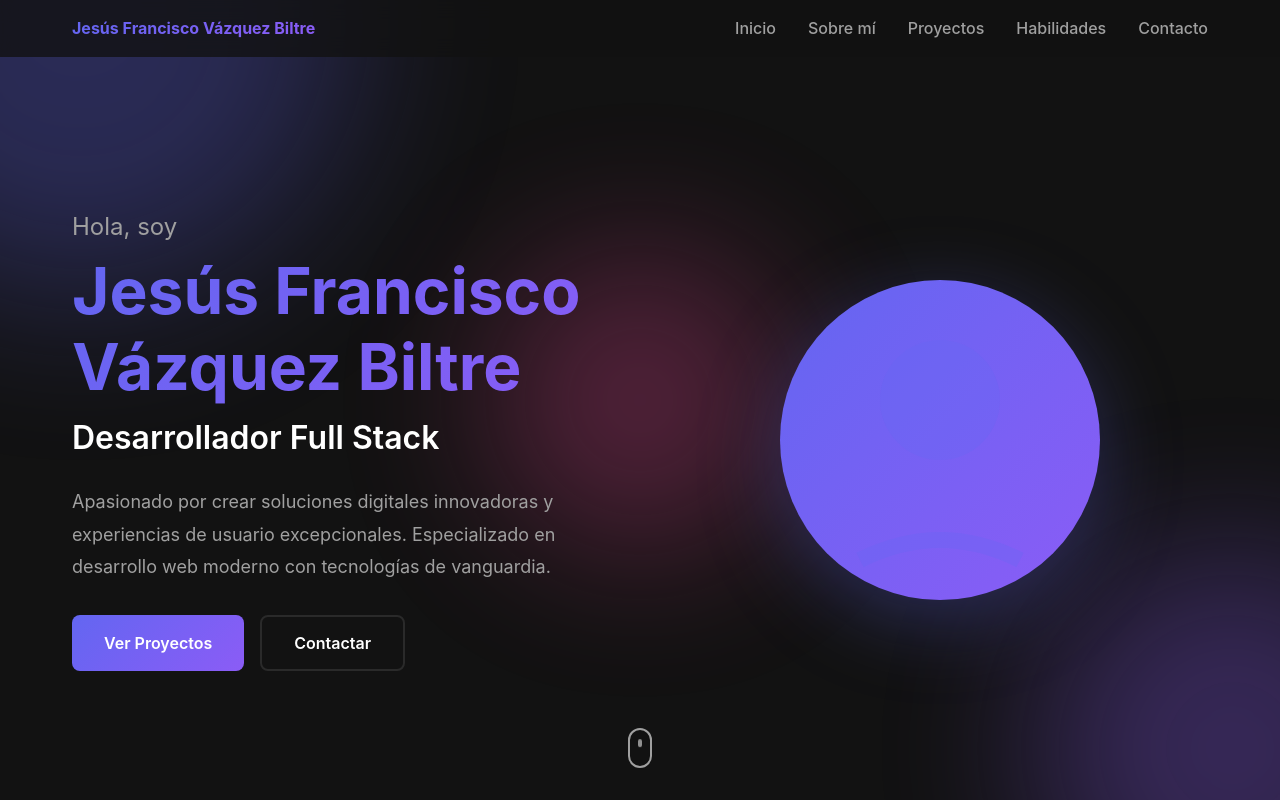
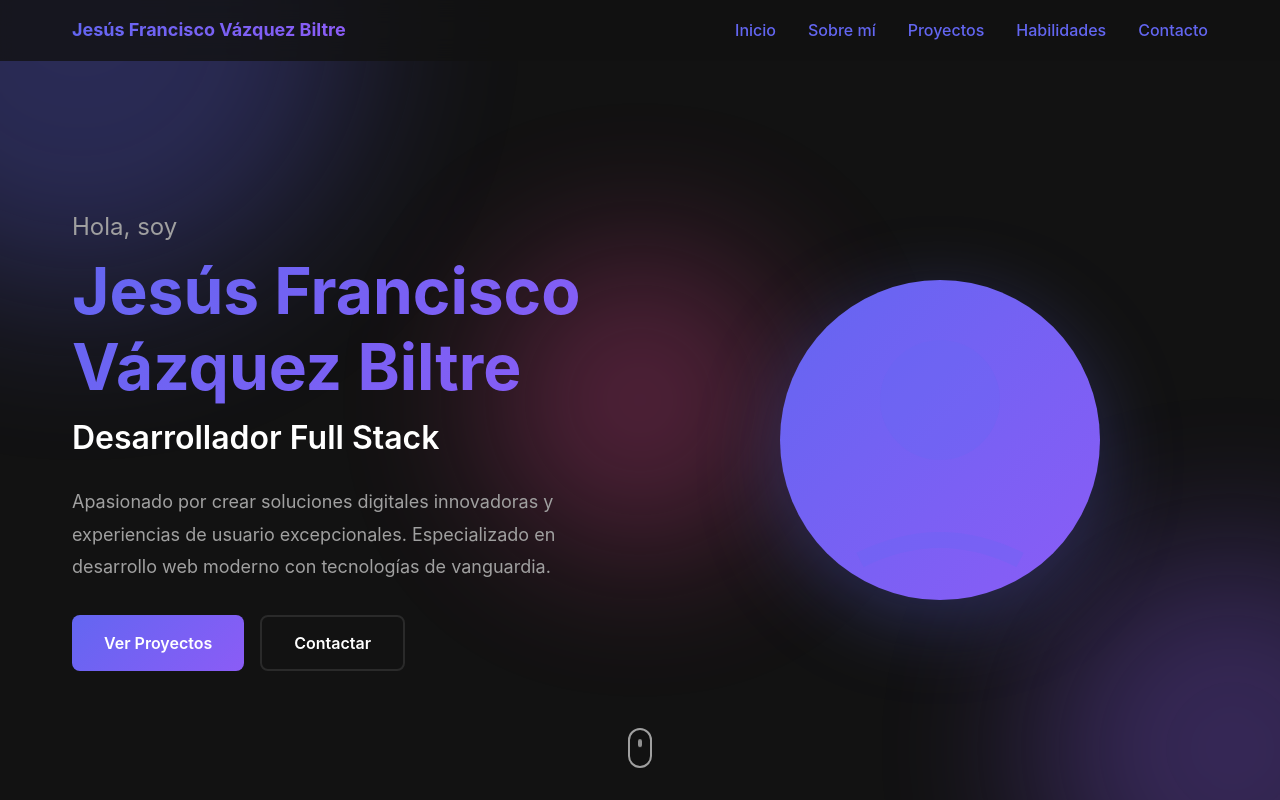
Before and after one commit to jesusfvb/portfolio, a React (Vite) app: page / in a window 1280 px wide. Shown: the top 800 px of the page. Built offline with nearby package versions, Linux system fonts and the light colour scheme.

Commit message:
refactor(header): Remove Header.css and convert styles to Tailwind CSS for improved responsiveness and maintainability

```diff
--- a/src/presentation/components/layout/Header.css
+++ /dev/null
@@ -1,137 +0,0 @@
-.header {
-  position: fixed;
-  top: 0;
-  left: 0;
-  right: 0;
-  z-index: 1000;
-  background: rgba(18, 18, 18, 0.8);
-  backdrop-filter: blur(10px);
-  transition: all 0.3s ease;
-  border-bottom: 1px solid transparent;
-}
-
-.header.scrolled {
-  background: rgba(18, 18, 18, 0.95);
-  border-bottom-color: rgba(255, 255, 255, 0.1);
-  box-shadow: 0 4px 20px rgba(0, 0, 0, 0.1);
-}
-
-.header-content {
-  display: flex;
-  justify-content: space-between;
-  align-items: center;
-  padding: 1rem 0;
-}
-
-.logo {
-  font-size: 1rem;
-  font-weight: 700;
-  background: linear-gradient(135deg, var(--primary-color), var(--secondary-color));
-  -webkit-background-clip: text;
-  -webkit-text-fill-color: transparent;
-  background-clip: text;
-  cursor: pointer;
-  transition: transform 0.3s ease;
-  white-space: nowrap;
-}
-
-.logo:hover {
-  transform: scale(1.02);
-}
-
-@media (max-width: 768px) {
-  .logo {
-    font-size: 0.875rem;
-  }
-}
-
-.nav {
-  display: flex;
-  gap: 2rem;
-  align-items: center;
-}
-
-.nav a {
-  color: var(--text-secondary);
-  text-decoration: none;
-  font-weight: 500;
-  transition: color 0.3s ease;
-  position: relative;
-}
-
-.nav a::after {
-  content: '';
-  position: absolute;
-  bottom: -5px;
-  left: 0;
-  width: 0;
-  height: 2px;
-  background: linear-gradient(135deg, var(--primary-color), var(--secondary-color));
-  transition: width 0.3s ease;
-}
-
-.nav a:hover {
-  color: var(--text-primary);
-}
-
-.nav a:hover::after {
-  width: 100%;
-}
-
-.mobile-menu-toggle {
-  display: none;
-  flex-direction: column;
-  gap: 5px;
-  background: none;
-  border: none;
-  cursor: pointer;
-  padding: 0.5rem;
-}
-
-.mobile-menu-toggle span {
-  width: 25px;
-  height: 3px;
-  background: var(--text-primary);
-  border-radius: 3px;
-  transition: all 0.3s ease;
-}
-
-@media (max-width: 768px) {
-  .mobile-menu-toggle {
-    display: flex;
-  }
-
-  .nav {
-    position: absolute;
-    top: 100%;
-    left: 0;
-    right: 0;
-    flex-direction: column;
-    background: rgba(18, 18, 18, 0.98);
-    padding: 2rem;
-    gap: 1.5rem;
-    transform: translateY(-100%);
-    opacity: 0;
-    visibility: hidden;
-    transition: all 0.3s ease;
-    border-top: 1px solid rgba(255, 255, 255, 0.1);
-  }
-
-  .nav.open {
-    transform: translateY(0);
-    opacity: 1;
-    visibility: visible;
-  }
-
-  .mobile-menu-toggle.active span:nth-child(1) {
-    transform: rotate(45deg) translate(8px, 8px);
-  }
-
-  .mobile-menu-toggle.active span:nth-child(2) {
-    opacity: 0;
-  }
-
-  .mobile-menu-toggle.active span:nth-child(3) {
-    transform: rotate(-45deg) translate(7px, -7px);
-  }
-}
--- a/src/presentation/components/layout/Header.tsx
+++ b/src/presentation/components/layout/Header.tsx
@@ -1,5 +1,4 @@
 import { useState, useEffect } from 'react';
-import './Header.css';
 
 const Header = () => {
   const [isScrolled, setIsScrolled] = useState(false);
@@ -23,29 +22,119 @@ const Header = () => {
   };
 
   return (
-    <header className={`header ${isScrolled ? 'scrolled' : ''}`}>
+    <header className={`fixed top-0 left-0 right-0 z-[1000] transition-all duration-300 backdrop-blur-md ${
+      isScrolled
+        ? 'bg-[rgba(18,18,18,0.95)] border-b border-white/10 shadow-lg'
+        : 'bg-[rgba(18,18,18,0.8)] border-b border-transparent'
+    }`}>
       <div className="container">
-        <div className="header-content">
-          <div className="logo" onClick={() => scrollToSection('hero')}>
+        <div className="flex justify-between items-center py-4">
+          <div
+            className="text-2xl md:text-lg font-bold bg-gradient-to-r from-[#6366f1] to-[#8b5cf6] bg-clip-text text-transparent cursor-pointer transition-transform duration-300 hover:scale-[1.02] whitespace-nowrap"
+            onClick={() => scrollToSection('hero')}
+          >
             <span>Jesús Francisco Vázquez Biltre</span>
           </div>
-          <nav className={`nav ${isMobileMenuOpen ? 'open' : ''}`}>
-            <a href="#hero" onClick={(e) => { e.preventDefault(); scrollToSection('hero'); }}>Inicio</a>
-            <a href="#about" onClick={(e) => { e.preventDefault(); scrollToSection('about'); }}>Sobre mí</a>
-            <a href="#projects" onClick={(e) => { e.preventDefault(); scrollToSection('projects'); }}>Proyectos</a>
-            <a href="#skills" onClick={(e) => { e.preventDefault(); scrollToSection('skills'); }}>Habilidades</a>
-            <a href="#contact" onClick={(e) => { e.preventDefault(); scrollToSection('contact'); }}>Contacto</a>
+
+          {/* Desktop Navigation */}
+          <nav className="hidden md:flex md:gap-8 md:items-center">
+            <a
+              href="#hero"
+              onClick={(e) => { e.preventDefault(); scrollToSection('hero'); }}
+              className="text-[#a0a0a0] no-underline font-medium transition-colors duration-300 relative hover:text-white after:content-[''] after:absolute after:bottom-[-5px] after:left-0 after:w-0 after:h-0.5 after:bg-gradient-to-r after:from-[#6366f1] after:to-[#8b5cf6] after:transition-all after:duration-300 hover:after:w-full"
+            >
+              Inicio
+            </a>
+            <a
+              href="#about"
+              onClick={(e) => { e.preventDefault(); scrollToSection('about'); }}
+              className="text-[#a0a0a0] no-underline font-medium transition-colors duration-300 relative hover:text-white after:content-[''] after:absolute after:bottom-[-5px] after:left-0 after:w-0 after:h-0.5 after:bg-gradient-to-r after:from-[#6366f1] after:to-[#8b5cf6] after:transition-all after:duration-300 hover:after:w-full"
+            >
+              Sobre mí
+            </a>
+            <a
+              href="#projects"
+              onClick={(e) => { e.preventDefault(); scrollToSection('projects'); }}
+              className="text-[#a0a0a0] no-underline font-medium transition-colors duration-300 relative hover:text-white after:content-[''] after:absolute after:bottom-[-5px] after:left-0 after:w-0 after:h-0.5 after:bg-gradient-to-r after:from-[#6366f1] after:to-[#8b5cf6] after:transition-all after:duration-300 hover:after:w-full"
+            >
+              Proyectos
+            </a>
+            <a
+              href="#skills"
+              onClick={(e) => { e.preventDefault(); scrollToSection('skills'); }}
+              className="text-[#a0a0a0] no-underline font-medium transition-colors duration-300 relative hover:text-white after:content-[''] after:absolute after:bottom-[-5px] after:left-0 after:w-0 after:h-0.5 after:bg-gradient-to-r after:from-[#6366f1] after:to-[#8b5cf6] after:transition-all after:duration-300 hover:after:w-full"
+            >
+              Habilidades
+            </a>
+            <a
+              href="#contact"
+              onClick={(e) => { e.preventDefault(); scrollToSection('contact'); }}
+              className="text-[#a0a0a0] no-underline font-medium transition-colors duration-300 relative hover:text-white after:content-[''] after:absolute after:bottom-[-5px] after:left-0 after:w-0 after:h-0.5 after:bg-gradient-to-r after:from-[#6366f1] after:to-[#8b5cf6] after:transition-all after:duration-300 hover:after:w-full"
+            >
+              Contacto
+            </a>
           </nav>
+
+          {/* Mobile Menu Button */}
           <button
-            className={`mobile-menu-toggle ${isMobileMenuOpen ? 'active' : ''}`}
+            className="md:hidden flex flex-col gap-1.5 bg-transparent border-none cursor-pointer p-2"
             onClick={() => setIsMobileMenuOpen(!isMobileMenuOpen)}
             aria-label="Toggle menu"
           >
-            <span></span>
-            <span></span>
-            <span></span>
+            <span className={`w-6 h-0.5 bg-white rounded transition-all duration-300 ${
+              isMobileMenuOpen ? 'rotate-45 translate-y-2' : ''
+            }`}></span>
+            <span className={`w-6 h-0.5 bg-white rounded transition-all duration-300 ${
+              isMobileMenuOpen ? 'opacity-0' : ''
+            }`}></span>
+            <span className={`w-6 h-0.5 bg-white rounded transition-all duration-300 ${
+              isMobileMenuOpen ? '-rotate-45 -translate-y-2' : ''
+            }`}></span>
           </button>
         </div>
+
+        {/* Mobile Navigation */}
+        <nav className={`md:hidden absolute top-full left-0 right-0 flex flex-col bg-[rgba(18,18,18,0.98)] p-8 gap-6 border-t border-white/10 transition-all duration-300 ${
+          isMobileMenuOpen
+            ? 'transform translate-y-0 opacity-100 visible'
+            : 'transform -translate-y-full opacity-0 invisible'
+        }`}>
+          <a
+            href="#hero"
+            onClick={(e) => { e.preventDefault(); scrollToSection('hero'); }}
+            className="text-[#a0a0a0] no-underline font-medium transition-colors duration-300 relative hover:text-white after:content-[''] after:absolute after:bottom-[-5px] after:left-0 after:w-0 after:h-0.5 after:bg-gradient-to-r after:from-[#6366f1] after:to-[#8b5cf6] after:transition-all after:duration-300 hover:after:w-full"
+          >
+            Inicio
+          </a>
+          <a
+            href="#about"
+            onClick={(e) => { e.preventDefault(); scrollToSection('about'); }}
+            className="text-[#a0a0a0] no-underline font-medium transition-colors duration-300 relative hover:text-white after:content-[''] after:absolute after:bottom-[-5px] after:left-0 after:w-0 after:h-0.5 after:bg-gradient-to-r after:from-[#6366f1] after:to-[#8b5cf6] after:transition-all after:duration-300 hover:after:w-full"
+          >
+            Sobre mí
+          </a>
+          <a
+            href="#projects"
+            onClick={(e) => { e.preventDefault(); scrollToSection('projects'); }}
+            className="text-[#a0a0a0] no-underline font-medium transition-colors duration-300 relative hover:text-white after:content-[''] after:absolute after:bottom-[-5px] after:left-0 after:w-0 after:h-0.5 after:bg-gradient-to-r after:from-[#6366f1] after:to-[#8b5cf6] after:transition-all after:duration-300 hover:after:w-full"
+          >
+            Proyectos
+          </a>
+          <a
+            href="#skills"
+            onClick={(e) => { e.preventDefault(); scrollToSection('skills'); }}
+            className="text-[#a0a0a0] no-underline font-medium transition-colors duration-300 relative hover:text-white after:content-[''] after:absolute after:bottom-[-5px] after:left-0 after:w-0 after:h-0.5 after:bg-gradient-to-r after:from-[#6366f1] after:to-[#8b5cf6] after:transition-all after:duration-300 hover:after:w-full"
+          >
+            Habilidades
+          </a>
+          <a
+            href="#contact"
+            onClick={(e) => { e.preventDefault(); scrollToSection('contact'); }}
+            className="text-[#a0a0a0] no-underline font-medium transition-colors duration-300 relative hover:text-white after:content-[''] after:absolute after:bottom-[-5px] after:left-0 after:w-0 after:h-0.5 after:bg-gradient-to-r after:from-[#6366f1] after:to-[#8b5cf6] after:transition-all after:duration-300 hover:after:w-full"
+          >
+            Contacto
+          </a>
+        </nav>
       </div>
     </header>
   );
```
